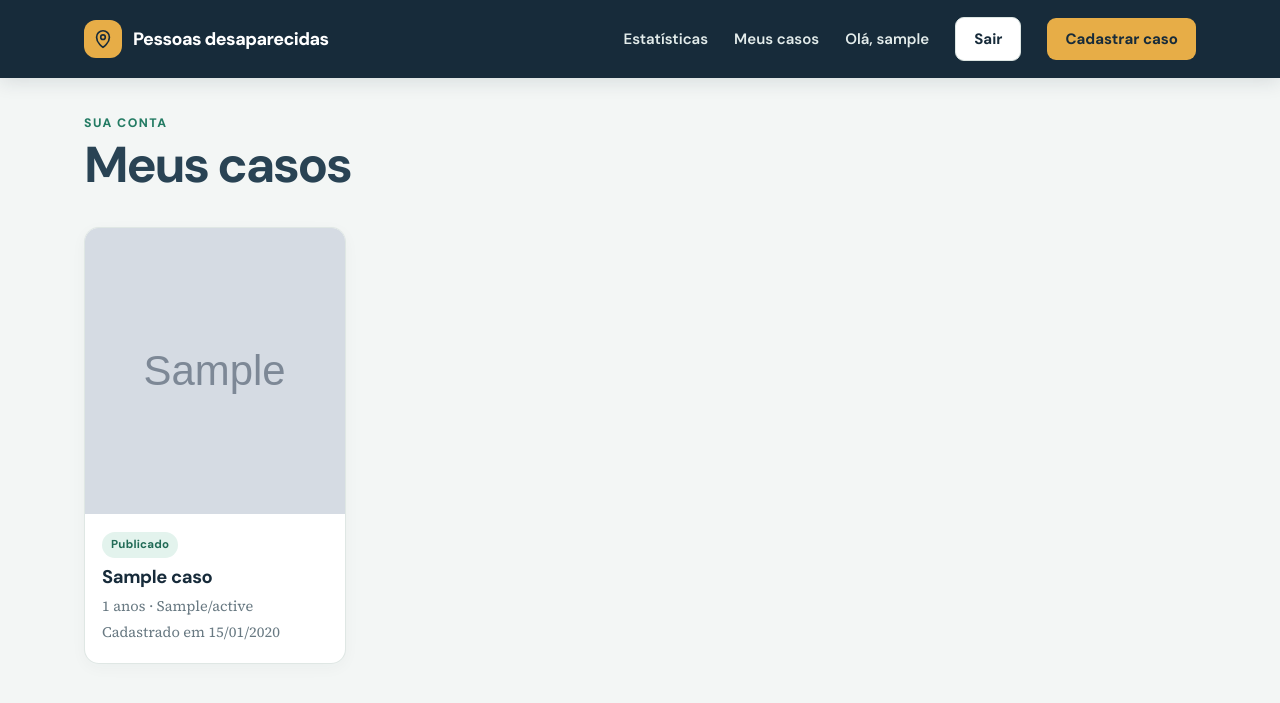
After one commit to JonatasF-Alves/desaparecidos, a Django app: page /meus-casos/ in a window 1280 px wide. The commit adds this page. Shown: the top 703 px of the page. Run offline with Django 5.2, Linux system fonts and the light colour scheme; a user stored in the database is signed in; tables that the repository leaves empty hold one stand-in row (values such as "Sample post"); grey boxes marked "Sample" are stand-in pictures.

Commit message:
Liga cada caso ao usuário dono e cria a página Meus casos

```diff
--- a/casos/models.py
+++ b/casos/models.py
@@ -1,3 +1,4 @@
+from django.conf import settings
 from django.db import models
 
 
@@ -17,6 +18,13 @@ class Caso(models.Model):
     aprovado = models.BooleanField(default=False)
     data_encontrado = models.DateField(null=True, blank=True)
     criado_em = models.DateTimeField(auto_now_add=True)
+    dono = models.ForeignKey(
+        settings.AUTH_USER_MODEL,
+        on_delete=models.SET_NULL,
+        null=True,
+        blank=True,
+        related_name="casos",
+    )
 
     class Meta:
         ordering = ["-criado_em"]
--- /dev/null
+++ b/casos/templates/casos/meus_casos.html
@@ -0,0 +1,36 @@
+{% extends "base.html" %}
+{% block titulo %}Meus casos | Pessoas desaparecidas{% endblock %}
+{% block conteudo %}
+<section>
+  <div class="lista-heading">
+    <div>
+      <span class="eyebrow">Sua conta</span>
+      <h1 class="section-title">Meus casos</h1>
+    </div>
+  </div>
+  <div class="grid">
+    {% for caso in casos %}
+    <article class="card">
+      {% if caso.foto %}
+        <img src="{{ caso.foto.url }}" alt="Foto de {{ caso.nome }}" loading="lazy">
+      {% endif %}
+      <div class="info">
+        {% if caso.aprovado %}
+          <span class="badge ok">Publicado</span>
+        {% else %}
+          <span class="badge">Aguardando análise</span>
+        {% endif %}
+        <h3>{{ caso.nome }}</h3>
+        <p>{{ caso.idade }} anos · {{ caso.cidade }}/{{ caso.estado }}</p>
+        <p>Cadastrado em {{ caso.criado_em|date:"d/m/Y" }}</p>
+      </div>
+    </article>
+    {% empty %}
+    <div class="vazio vazio-card">
+      <strong>Você ainda não cadastrou nenhum caso.</strong>
+      <a class="btn" href="{% url 'casos:cadastrar' %}">Cadastrar caso</a>
+    </div>
+    {% endfor %}
+  </div>
+</section>
+{% endblock %}
--- a/casos/urls.py
+++ b/casos/urls.py
@@ -7,4 +7,5 @@ urlpatterns = [
     path("", views.CasoListView.as_view(), name="lista"),
     path("caso/<int:pk>/", views.CasoDetailView.as_view(), name="detalhe"),
     path("cadastrar/", views.CasoCreateView.as_view(), name="cadastrar"),
+    path("meus-casos/", views.MeusCasosView.as_view(), name="meus_casos"),
 ]
--- a/casos/views.py
+++ b/casos/views.py
@@ -1,12 +1,14 @@
 from urllib.parse import quote
 
 from django.contrib import messages
+from django.contrib.auth.mixins import LoginRequiredMixin
 from django.db.models import Q
 from django.urls import reverse_lazy
 from django.views.generic import CreateView, DetailView, ListView
 
 from .forms import CasoForm
 from .models import Caso
+
 
 
 class CasoListView(ListView):
@@ -36,11 +38,19 @@ class CasoDetailView(DetailView):
         return ctx
 
 
-class CasoCreateView(CreateView):
+class CasoCreateView(LoginRequiredMixin, CreateView):
     form_class = CasoForm
     template_name = "casos/form.html"
     success_url = reverse_lazy("casos:lista")
 
     def form_valid(self, form):
+        form.instance.dono = self.request.user
         messages.success(self.request, "Cadastro enviado. Ele será publicado depois da análise da equipe.")
         return super().form_valid(form)
+
+class MeusCasosView(LoginRequiredMixin, ListView):
+    template_name = "casos/meus_casos.html"
+    context_object_name = "casos"
+
+    def get_queryset(self):
+        return Caso.objects.filter(dono=self.request.user)
--- a/templates/base.html
+++ b/templates/base.html
@@ -102,6 +102,7 @@ input::placeholder{color:#89969b}
     <nav class="nav">
     <a href="{% url 'analises:painel' %}">Estatísticas</a>
     {% if user.is_authenticated %}
+      <a href="{% url 'casos:meus_casos' %}">Meus casos</a>
       <span class="nav-user">Olá, {{ user.username }}</span>
       <form method="post" action="{% url 'contas:logout' %}">
         {% csrf_token %}
```
Also changed, not shown: casos/migrations/0002_caso_dono.py (added).
